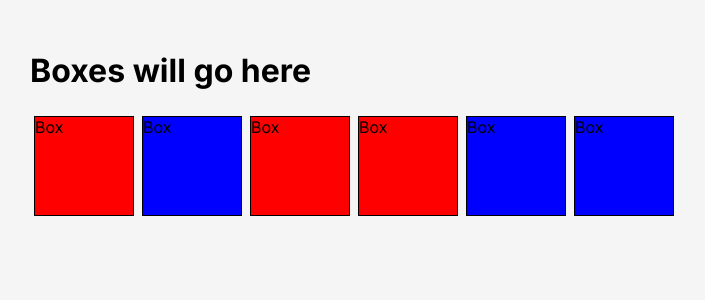
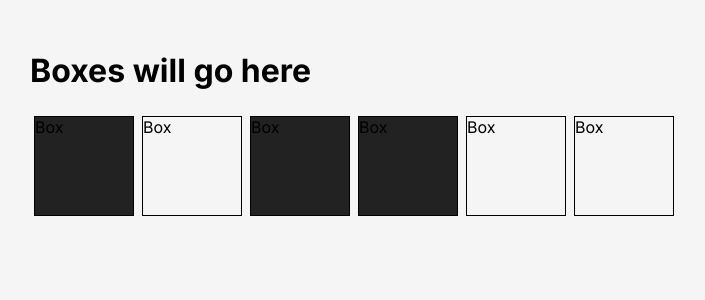
Before and after one commit to Arafat-alim/react-from-scratch, a React (Create React App) app in the folder react-official-fundamentals/: page / in a window 1280 px wide. Shown: the top 300 px of the page, without its empty margins (286-991 px from the left). Built offline with nearby package versions, Linux system fonts and the light colour scheme.

Commit message:
some minor changes on colors

```diff
--- a/react-official-fundamentals/src/components/Box.jsx
+++ b/react-official-fundamentals/src/components/Box.jsx
@@ -2,7 +2,7 @@ import React from "react";
 
 export default function Box(props) {
   const styles = {
-    backgroundColor: props.on === true ? "red" : "blue",
+    backgroundColor: props.on ? "#222222" : "transparent",
   };
   return (
     <div style={styles} className="box--element">
```
